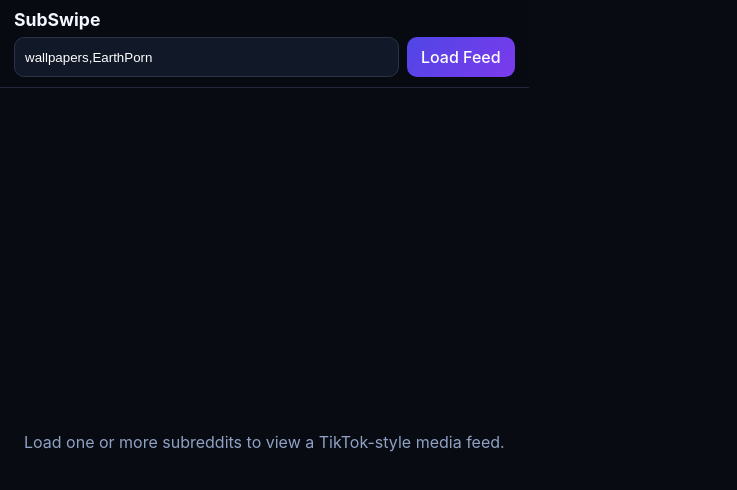
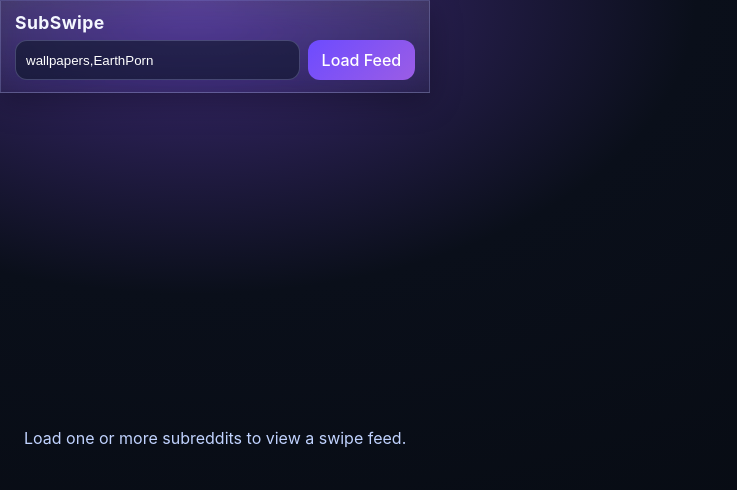
Before and after one commit to venkatarohiths/subswipe, a React (Vite) app: page / in a window 1280 px wide. Shown: the top 490 px of the page, without its empty margins (0-737 px from the left). Built offline with nearby package versions, Linux system fonts and the light colour scheme.

Commit message:
fix: add resilient Reddit fetch fallback and glass/3D UI transitions

```diff
--- a/src/App.css
+++ b/src/App.css
@@ -1,39 +1,49 @@
 * { box-sizing: border-box; }
 :root { color-scheme: dark; }
-body { margin: 0; font-family: Inter, system-ui, sans-serif; background: #080b12; color: #f4f7ff; }
-main { min-height: 100vh; }
+body {
+  margin: 0;
+  font-family: Inter, system-ui, sans-serif;
+  color: #f4f7ff;
+  background: radial-gradient(1200px 700px at 15% 0%, #3e2a77 0%, #0a0f1a 42%, #070b12 100%);
+}
+main { min-height: 100vh; perspective: 1200px; }
+
+.glass {
+  backdrop-filter: blur(14px) saturate(135%);
+  background: linear-gradient(180deg, rgba(255,255,255,0.12), rgba(255,255,255,0.04));
+  border: 1px solid rgba(180, 194, 255, 0.24);
+  box-shadow: 0 8px 30px rgba(0, 0, 0, 0.28);
+}
 
 .topbar {
   position: sticky;
   top: 0;
   z-index: 10;
-  backdrop-filter: blur(10px);
-  background: rgba(8, 11, 18, 0.85);
-  border-bottom: 1px solid #20283a;
-  padding: 10px 14px;
+  padding: 12px 14px;
 }
-.topbar h1 { margin: 0 0 8px; font-size: 1.1rem; }
+.topbar h1 { margin: 0 0 8px; font-size: 1.1rem; letter-spacing: 0.4px; }
 .queryForm { display: flex; gap: 8px; }
 .queryForm input {
   flex: 1;
-  border-radius: 10px;
-  border: 1px solid #2b3347;
-  background: #111827;
+  border-radius: 12px;
+  border: 1px solid rgba(190, 202, 255, 0.24);
+  background: rgba(15, 23, 42, 0.62);
   color: #fff;
   padding: 10px;
 }
 .queryForm button {
   border: none;
-  border-radius: 10px;
-  background: linear-gradient(135deg, #4f46e5, #7c3aed);
+  border-radius: 12px;
+  background: linear-gradient(135deg, #6d4bff, #9b5de5);
   color: white;
   padding: 10px 14px;
   cursor: pointer;
 }
-.error { color: #ff8da1; margin: 6px 0 0; font-size: .9rem; }
+.info { color: #9ec5ff; margin: 6px 0 0; font-size: .88rem; }
+.error { color: #ff9fb2; margin: 4px 0 0; font-size: .9rem; }
 
 .reels {
-  height: calc(100vh - 92px);
+  height: calc(100vh - 110px);
   overflow-y: auto;
   scroll-snap-type: y mandatory;
 }
@@ -41,31 +51,36 @@ main { min-height: 100vh; }
   height: 100%;
   display: grid;
   place-items: center;
-  color: #8fa2c4;
+  color: #c1d3ff;
   padding: 24px;
 }
+
 .reel {
   scroll-snap-align: start;
-  height: calc(100vh - 92px);
+  height: calc(100vh - 110px);
   display: grid;
   grid-template-rows: 1fr auto;
-  border-bottom: 1px solid #1a2132;
+  padding: 10px;
+  transform-style: preserve-3d;
 }
 .mediaWrap {
   display: grid;
   place-items: center;
-  background: radial-gradient(circle at 50% 20%, #1f2937 0%, #0b1220 70%);
+  border-radius: 18px;
+  overflow: hidden;
+  background: radial-gradient(circle at 50% 18%, #2a3857 0%, #0f1726 70%);
 }
 .mediaWrap img,
 .mediaWrap video {
-  max-width: 100%;
-  max-height: 100%;
+  width: 100%;
+  height: 100%;
   object-fit: contain;
 }
 .meta {
+  margin-top: 8px;
   padding: 12px;
-  background: linear-gradient(180deg, rgba(7,10,16,0.2), rgba(7,10,16,0.95));
+  border-radius: 14px;
 }
-.meta .title { margin: 0 0 6px; font-weight: 600; }
-.meta p { margin: 0 0 4px; color: #c5d1ea; }
-.meta a { color: #8ab4ff; text-decoration: none; }
+.meta .title { margin: 0 0 6px; font-weight: 650; }
+.meta p { margin: 0 0 4px; color: #d7e2ff; }
+.meta a { color: #9ec5ff; text-decoration: none; }
--- a/src/App.tsx
+++ b/src/App.tsx
@@ -21,7 +21,6 @@ type RedditChild = {
     title: string
     subreddit: string
     permalink: string
-    post_hint?: string
     is_video?: boolean
     media?: { reddit_video?: { fallback_url?: string } }
     preview?: { images?: Array<{ source?: { url?: string } }> }
@@ -56,28 +55,15 @@ function mapPost(post: RedditChild['data']): ReelItem[] {
   }
 
   if (post.is_video && post.media?.reddit_video?.fallback_url) {
-    return [
-      {
-        ...base,
-        type: 'video',
-        url: post.media.reddit_video.fallback_url,
-        thumb: decodeHtml(post.preview?.images?.[0]?.source?.url),
-      },
-    ]
+    return [{ ...base, type: 'video', url: post.media.reddit_video.fallback_url, thumb: decodeHtml(post.preview?.images?.[0]?.source?.url) }]
   }
 
   if (post.is_gallery && post.gallery_data?.items?.length && post.media_metadata) {
     return post.gallery_data.items
       .map((item, idx) => {
-        const m = post.media_metadata?.[item.media_id]
-        const img = decodeHtml(m?.s?.u)
+        const img = decodeHtml(post.media_metadata?.[item.media_id]?.s?.u)
         if (!img) return null
-        return {
-          ...base,
-          id: `${post.id}-${idx}`,
-          type: 'image' as const,
-          url: img,
-        }
+        return { ...base, id: `${post.id}-${idx}`, type: 'image' as const, url: img }
       })
       .filter(Boolean) as ReelItem[]
   }
@@ -88,25 +74,57 @@ function mapPost(post: RedditChild['data']): ReelItem[] {
   }
 
   const preview = decodeHtml(post.preview?.images?.[0]?.source?.url)
-  if (preview) {
-    return [{ ...base, type: 'image', url: preview }]
-  }
+  if (preview) return [{ ...base, type: 'image', url: preview }]
 
   return []
 }
 
-async function fetchSubredditMedia(name: string): Promise<ReelItem[]> {
-  const res = await fetch(`https://www.reddit.com/r/${name}/hot.json?raw_json=1&limit=100`)
-  if (!res.ok) throw new Error(`Failed to fetch r/${name}`)
-  const json = await res.json()
+async function getJsonWithFallback(url: string) {
+  const endpoints = [
+    { label: 'reddit', url },
+    { label: 'allorigins', url: `https://api.allorigins.win/raw?url=${encodeURIComponent(url)}` },
+    { label: 'r.jina.ai', url: `https://r.jina.ai/http://www.reddit.com${new URL(url).pathname}${new URL(url).search}` },
+  ]
+
+  let lastErr = 'Fetch failed'
+  for (const ep of endpoints) {
+    try {
+      const res = await fetch(ep.url)
+      if (!res.ok) {
+        lastErr = `${ep.label} ${res.status}`
+        continue
+      }
+
+      if (ep.label === 'r.jina.ai') {
+        const text = await res.text()
+        const jsonStart = text.indexOf('{')
+        if (jsonStart < 0) continue
+        const parsed = JSON.parse(text.slice(jsonStart))
+        return { json: parsed, source: ep.label }
+      }
+
+      const parsed = await res.json()
+      return { json: parsed, source: ep.label }
+    } catch (e) {
+      lastErr = e instanceof Error ? e.message : 'Unknown fetch failure'
+    }
+  }
+
+  throw new Error(lastErr)
+}
+
+async function fetchSubredditMedia(name: string): Promise<{ items: ReelItem[]; source: string }> {
+  const url = `https://www.reddit.com/r/${name}/hot.json?raw_json=1&limit=100`
+  const { json, source } = await getJsonWithFallback(url)
   const children: RedditChild[] = json?.data?.children ?? []
-  return children.flatMap((c) => mapPost(c.data))
+  return { items: children.flatMap((c) => mapPost(c.data)), source }
 }
 
 function App() {
   const [query, setQuery] = useState('wallpapers,EarthPorn')
   const [loading, setLoading] = useState(false)
   const [error, setError] = useState('')
+  const [sourceInfo, setSourceInfo] = useState('')
   const [feed, setFeed] = useState<ReelItem[]>([])
 
   const subreddits = useMemo(() => normalizeSubreddits(query), [query])
@@ -117,10 +135,15 @@ function App() {
 
     setLoading(true)
     setError('')
+    setSourceInfo('')
+
     try {
       const chunks = await Promise.all(subreddits.map((s) => fetchSubredditMedia(s)))
-      const merged = chunks.flat().sort((a, b) => b.ups - a.ups)
+      const merged = chunks.flatMap((c) => c.items).sort((a, b) => b.ups - a.ups)
+      const sources = [...new Set(chunks.map((c) => c.source))].join(', ')
       setFeed(merged)
+      setSourceInfo(`Loaded via: ${sources}`)
+      if (!merged.length) setError('No media found in selected subreddits.')
     } catch (err) {
       setError(err instanceof Error ? err.message : 'Could not load feed')
     } finally {
@@ -130,45 +153,38 @@ function App() {
 
   return (
     <main>
-      <header className="topbar">
-        <h1>SubSwipe</h1>
+      <header className="topbar glass">
+        <motion.h1 initial={{ y: -8, opacity: 0 }} animate={{ y: 0, opacity: 1 }}>SubSwipe</motion.h1>
         <form onSubmit={onLoad} className="queryForm">
-          <input
-            value={query}
-            onChange={(e) => setQuery(e.target.value)}
-            placeholder="Subreddits, comma-separated (e.g. funny,memes)"
-          />
+          <input value={query} onChange={(e) => setQuery(e.target.value)} placeholder="Subreddits (e.g. funny,memes,wallpapers)" />
           <button type="submit" disabled={loading}>{loading ? 'Loading…' : 'Load Feed'}</button>
         </form>
+        {!!sourceInfo && <p className="info">{sourceInfo}</p>}
         {!!error && <p className="error">{error}</p>}
       </header>
 
       <section className="reels" aria-live="polite">
-        {!feed.length && !loading && (
-          <div className="empty">Load one or more subreddits to view a TikTok-style media feed.</div>
-        )}
+        {!feed.length && !loading && <div className="empty">Load one or more subreddits to view a swipe feed.</div>}
 
         {feed.map((item) => (
           <motion.article
             key={item.id}
             className="reel"
-            initial={{ opacity: 0.6, scale: 0.98 }}
-            whileInView={{ opacity: 1, scale: 1 }}
-            viewport={{ amount: 0.6 }}
-            transition={{ duration: 0.25 }}
+            initial={{ opacity: 0.35, rotateX: 14, scale: 0.96 }}
+            whileInView={{ opacity: 1, rotateX: 0, scale: 1 }}
+            viewport={{ amount: 0.7 }}
+            transition={{ duration: 0.35, ease: 'easeOut' }}
           >
-            <div className="mediaWrap">
+            <div className="mediaWrap glass">
               {item.type === 'video' ? (
                 <video src={item.url} controls playsInline preload="metadata" poster={item.thumb} />
               ) : (
                 <img src={item.url} loading="lazy" alt={item.title} />
               )}
             </div>
-            <footer className="meta">
+            <footer className="meta glass">
               <p className="title">{item.title}</p>
-              <p>
-                r/{item.subreddit} • u/{item.author} • ▲{item.ups}
-              </p>
+              <p>r/{item.subreddit} • u/{item.author} • ▲{item.ups}</p>
               <a href={item.permalink} target="_blank" rel="noreferrer">Open on Reddit</a>
             </footer>
           </motion.article>
```
